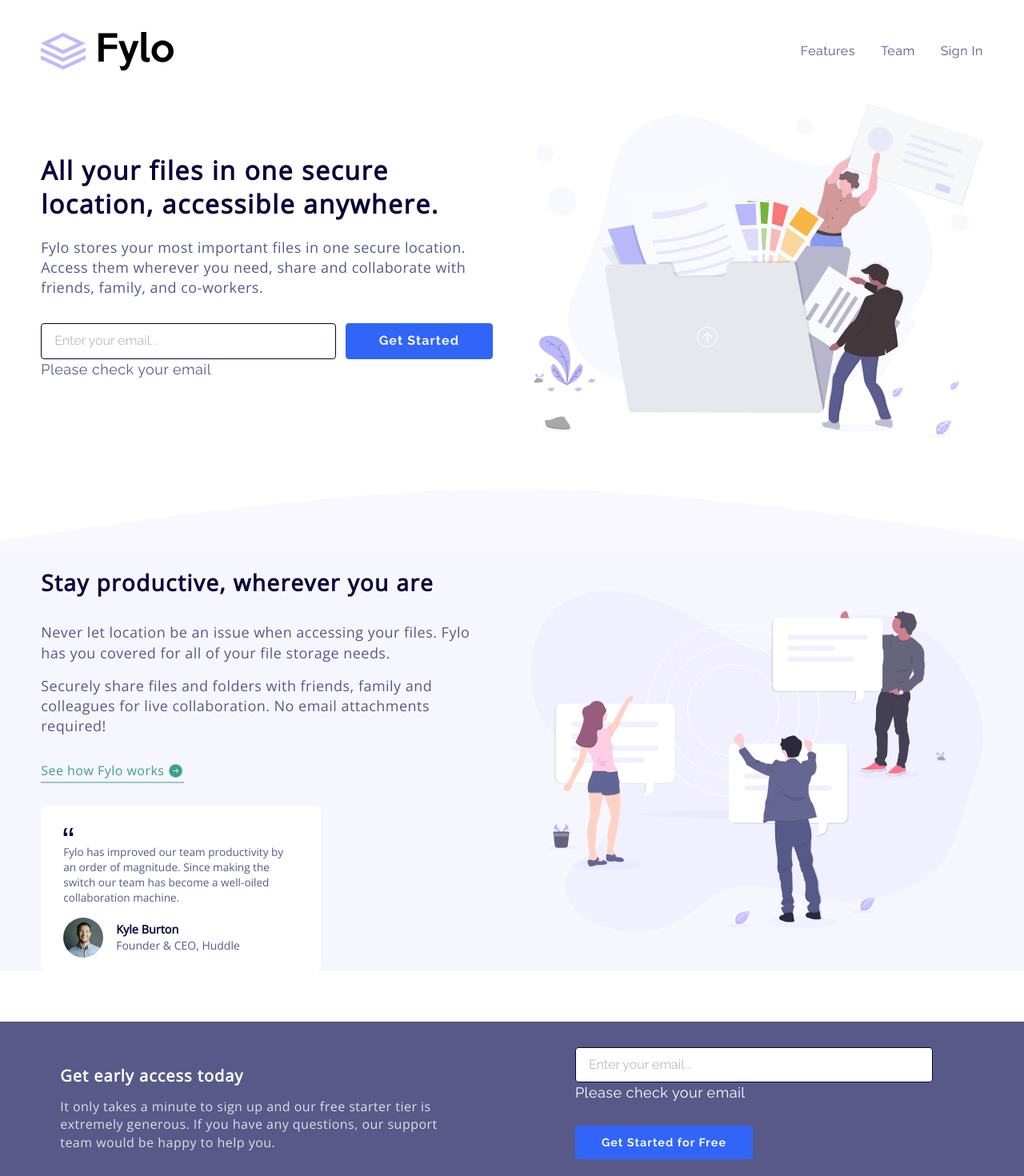
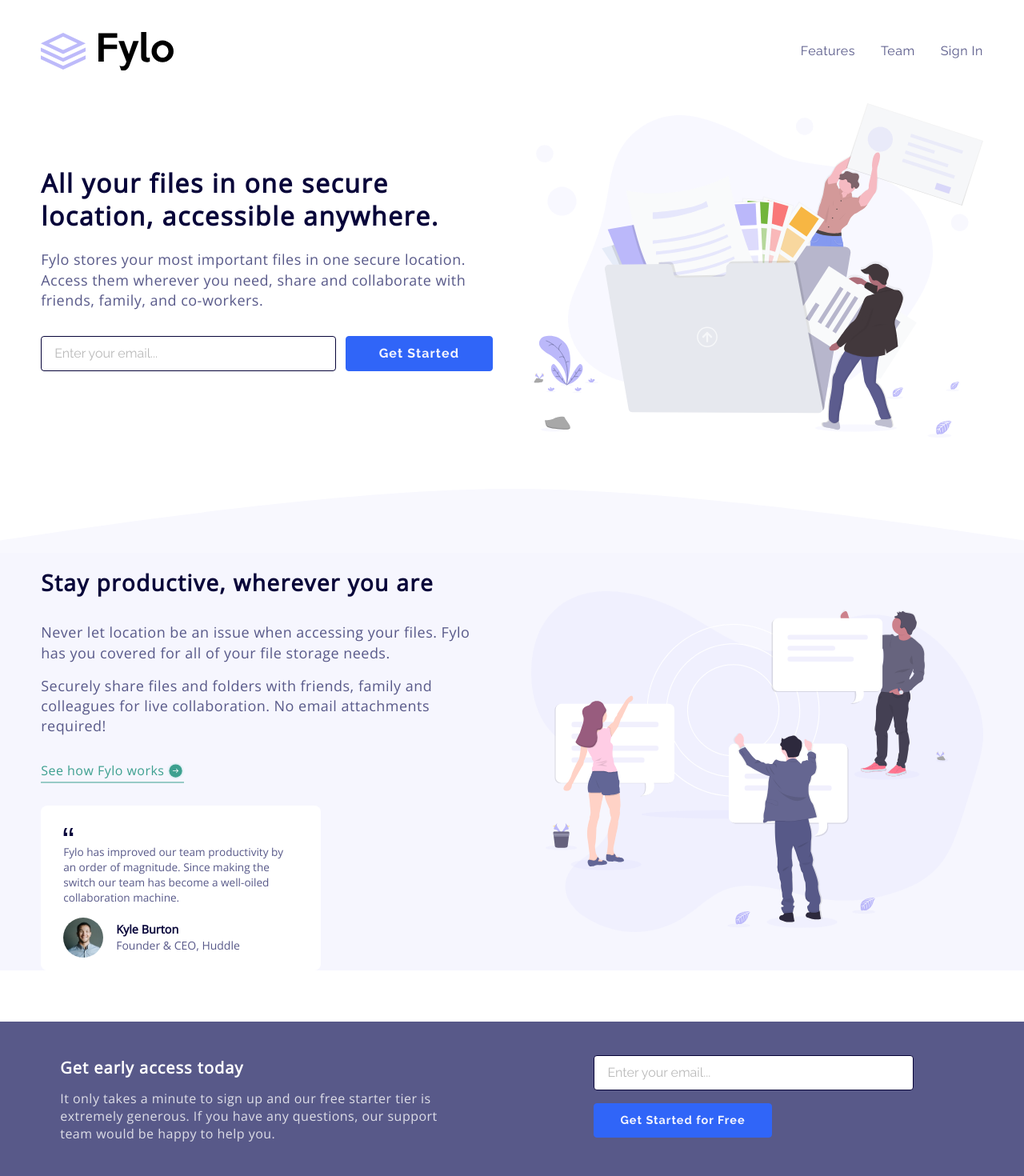
Before and after one commit to WebDevMirza/fylo-landing-page, a Next.js app: page / in a window 1280 px wide. Shown: the top 1470 px of the page at 80% size. Built offline with nearby package versions, Linux system fonts and the light colour scheme.

Commit message:
all done

```diff
--- a/src/styles/Action.module.css
+++ b/src/styles/Action.module.css
@@ -34,6 +34,10 @@
   max-width: 300px;
 }
 
+.action-form p {
+  color: white;
+}
+
 @media (min-width: 1024px) {
   .action {
     grid-template-columns: 1fr 1fr;
@@ -53,7 +57,12 @@
   }
 
   .action-form {
-    min-width: 400px;
+    max-width: 400px;
+    max-height: 100px;
+  }
+
+  .action-form form {
+    gap: 0;
   }
 
   .action-form form {
--- a/src/styles/Hero.module.css
+++ b/src/styles/Hero.module.css
@@ -43,4 +43,8 @@
   .hero-img {
     order: 2;
   }
+
+  .hero-body form {
+    min-height: 70px;
+  }
 }
--- a/src/styles/utility.css
+++ b/src/styles/utility.css
@@ -52,6 +52,7 @@
 form {
   display: flex;
   flex-wrap: wrap;
+
   gap: 0.75rem;
 }
 
@@ -97,6 +98,38 @@
   transition: all 0.5s ease;
 }
 
+/* ON Error */
+form p {
+  color: red;
+  font-size: 1rem;
+  margin-top: 0.25rem;
+  display: inline;
+}
+
+.success-text {
+  /* visibility: hidden; */
+  display: none;
+}
+
+.error-text {
+  /* visibility: visible; */
+  display: inline;
+}
+
+.error-input {
+  border: 1px solid red;
+}
+
+@media (min-width: 1024px) {
+  form p {
+    margin-top: 0.25rem;
+  }
+}
+
+.email {
+  text-align: left;
+}
+
 @media (min-width: 1024px) {
   form {
     display: grid;
```
